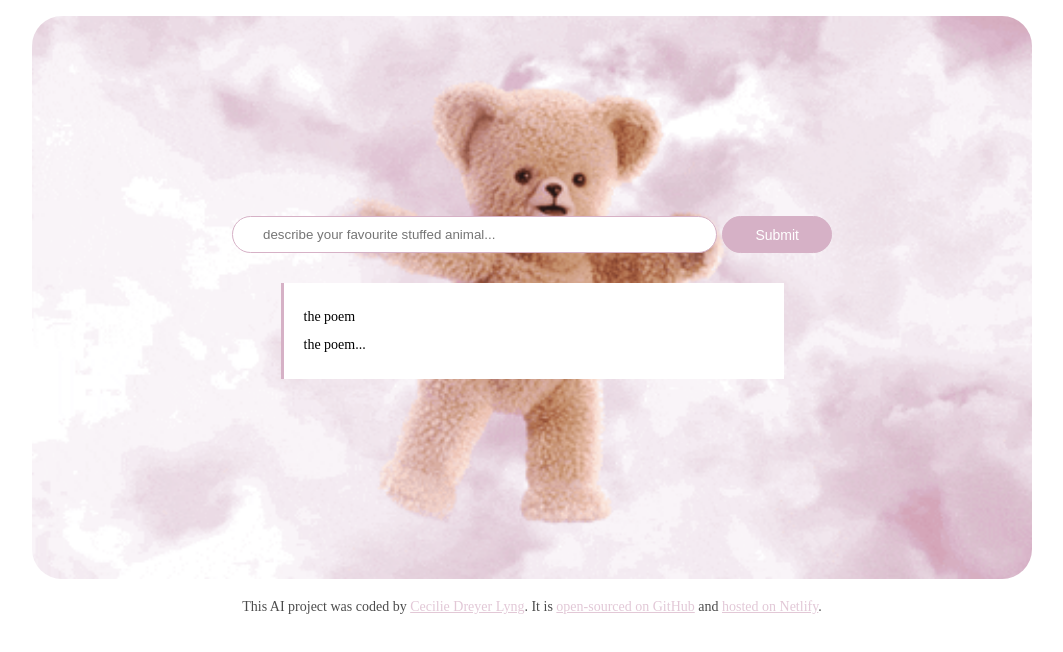
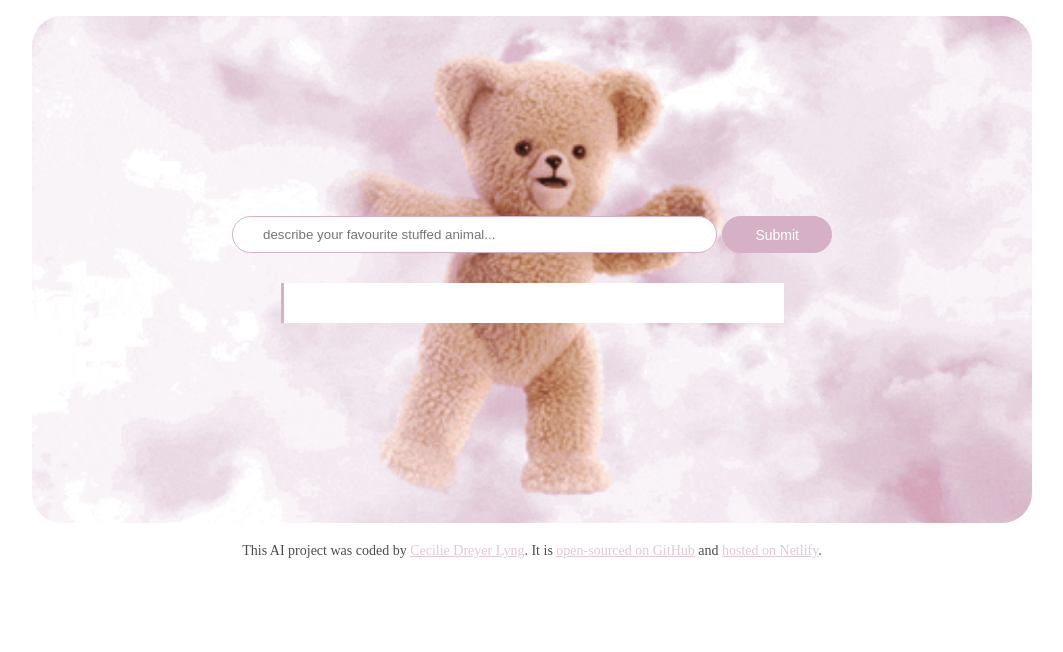
Before and after one commit to ceciliedreyer/bedtime-rhyme-generator, a plain HTML site: page index.html in a window 1280 px wide. Shown: the part 104-756 px from the top of the page, without its empty margins (108-1171 px from the left). Drawn offline with nearby package versions, Linux system fonts and the light colour scheme.

Commit message:
removed placeholder rhyme

```diff
--- a/index.html
+++ b/index.html
@@ -23,10 +23,7 @@
         />
         <input type="submit" class="submit-button" id="submit-button" />
       </form>
-      <div class="rhyme" id="rhyme">
-        the poem <br />
-        the poem...
-      </div>
+      <div class="rhyme" id="rhyme"></div>
     </main>
     <footer>
       This AI project was coded by
```
